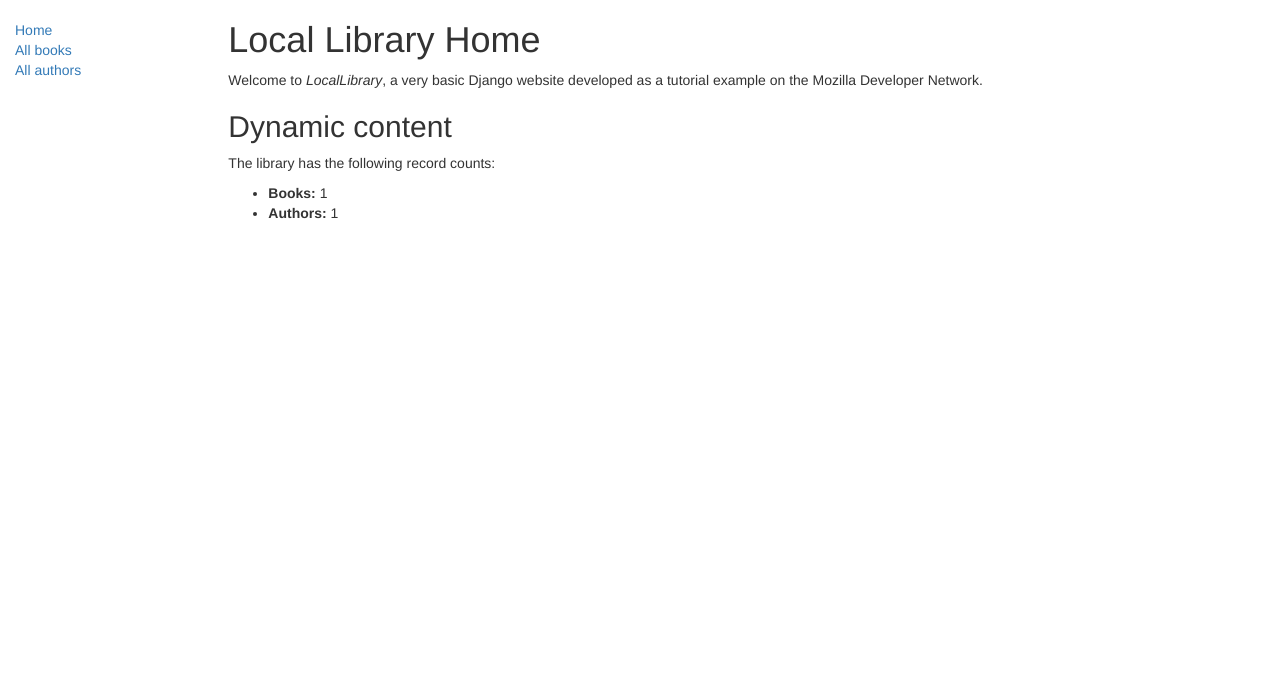
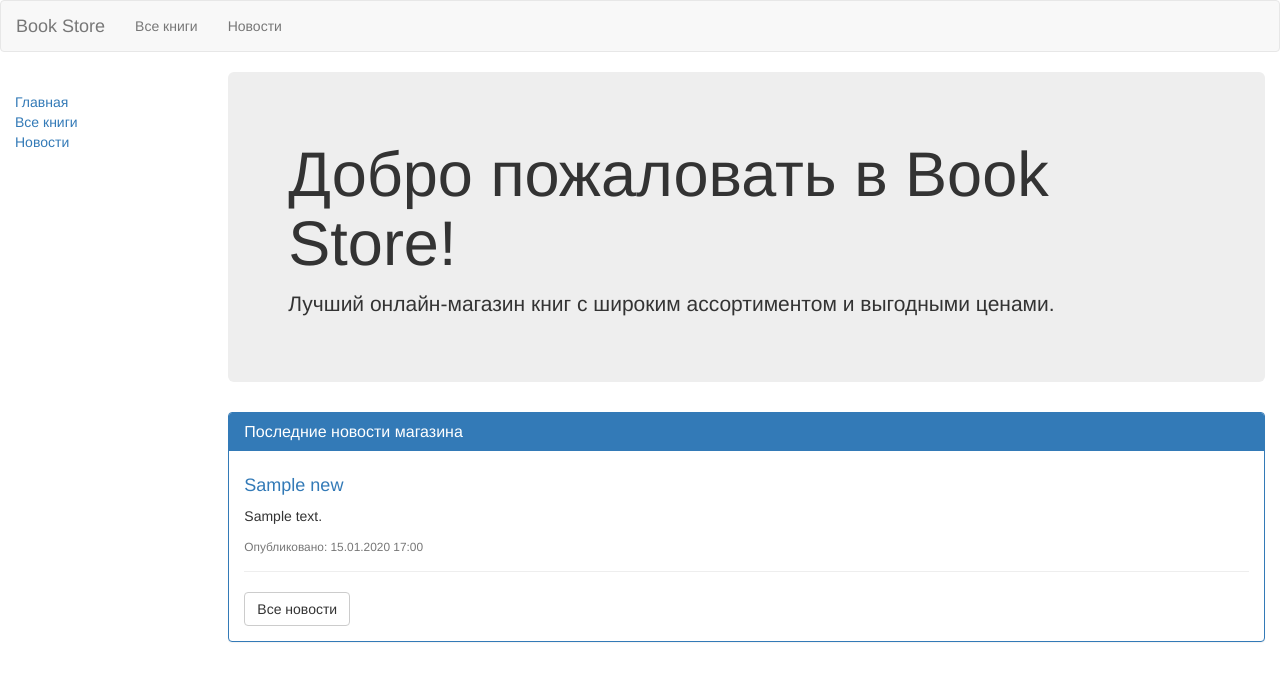
Before and after one commit to AnastasiaBosch/hab, a Django app: page /catalog/ in a window 1280 px wide. Shown: the top 681 px of the page. Run offline with Django 5.2, Linux system fonts and the light colour scheme; tables that the repository leaves empty hold one stand-in row (values such as "Sample post"); some libraries are stand-ins or nearby versions.

Commit message:
исправлена главная страница и сделаны новости

```diff
--- a/nl/catalog/models.py
+++ b/nl/catalog/models.py
@@ -58,3 +58,17 @@ class Author(models.Model):
         String for representing the Model object.
         """
         return '%s, %s' % (self.last_name, self.first_name)
+
+class News(models.Model):
+    title = models.CharField(max_length=200, verbose_name="Заголовок новости")
+    content = models.TextField(verbose_name="Содержание новости")
+    published_date = models.DateTimeField(auto_now_add=True, verbose_name="Дата публикации")
+    is_published = models.BooleanField(default=True, verbose_name="Опубликовано")
+
+    class Meta:
+        ordering = ['-published_date']
+        verbose_name = 'Новость'
+        verbose_name_plural = 'Новости'
+
+    def __str__(self):
+        return self.title
--- a/nl/catalog/templates/base_generic.html
+++ b/nl/catalog/templates/base_generic.html
@@ -1,7 +1,7 @@
 <!doctype html>
 <html lang="en">
   <head>
-    {% block title %}<title>Local Library</title>{% endblock %}
+    {% block title %}<title>Book Store</title>{% endblock %}
     <meta charset="utf-8" />
     <meta name="viewport" content="width=device-width, initial-scale=1" />
     <link
@@ -16,19 +16,67 @@
   </head>
 
   <body>
+    <!-- Навигационная панель -->
+    <nav class="navbar navbar-default">
+      <div class="container-fluid">
+        <div class="navbar-header">
+          <button type="button" class="navbar-toggle collapsed" data-toggle="collapse" data-target="#navbar-collapse">
+            <span class="sr-only">Toggle navigation</span>
+            <span class="icon-bar"></span>
+            <span class="icon-bar"></span>
+            <span class="icon-bar"></span>
+          </button>
+          <a class="navbar-brand" href="{% url 'index' %}">Book Store</a>
+        </div>
+
+        <div class="collapse navbar-collapse" id="navbar-collapse">
+          <ul class="nav navbar-nav">
+            <!-- Убрали "Главная" так как есть логотип -->
+            <li><a href="{% url 'books' %}">Все книги</a></li> <!-- Было "Каталог книг" -->
+            <li><a href="{% url 'news' %}">Новости</a></li>
+          </ul>
+
+          <ul class="nav navbar-nav navbar-right">
+            <!-- Оставляем пустым пока не реализуем функционал -->
+          </ul>
+        </div>
+      </div>
+    </nav>
+
     <div class="container-fluid">
       <div class="row">
         <div class="col-sm-2">
           {% block sidebar %}
             <ul class="sidebar-nav">
-              <li><a href="{% url 'index' %}">Home</a></li>
-              <li><a href="">All books</a></li>
-              <li><a href="">All authors</a></li>
+              <!-- Убрали "Все книги" так как теперь это в верхнем меню -->
+              <li><a href="{% url 'index' %}">Главная</a></li>
+              <li><a href="{% url 'books' %}">Все книги</a></li> <!-- Оставляем для навигации -->
+              <li><a href="{% url 'news' %}">Новости</a></li>
             </ul>
           {% endblock %}
         </div>
-        <div class="col-sm-10 ">{% block content %}{% endblock %}</div>
+        <div class="col-sm-10">
+          {% block content %}{% endblock %}
+        </div>
       </div>
+
+      {% block pagination %}
+        {% if is_paginated %}
+          <div class="pagination">
+            <span class="page-links">
+              {% if page_obj.has_previous %}
+                <a href="{{ request.path }}?page={{ page_obj.previous_page_number }}">предыдущая</a>
+              {% endif %}
+              <span class="page-current">
+                Страница {{ page_obj.number }} из {{ page_obj.paginator.num_pages }}.
+              </span>
+              {% if page_obj.has_next %}
+                <a href="{{ request.path }}?page={{ page_obj.next_page_number }}">следующая</a>
+              {% endif %}
+            </span>
+          </div>
+        {% endif %}
+      {% endblock %}
     </div>
   </body>
 </html>
--- a/nl/catalog/templates/index.html
+++ b/nl/catalog/templates/index.html
@@ -1,16 +1,34 @@
 {% extends "base_generic.html" %}
 
 {% block content %}
-<h1>Local Library Home</h1>
+<div class="jumbotron">
+  <h1>Добро пожаловать в Book Store!</h1>
+  <p>Лучший онлайн-магазин книг с широким ассортиментом и выгодными ценами.</p>
+</div>
 
-  <p>Welcome to <em>LocalLibrary</em>, a very basic Django website developed as a tutorial example on the Mozilla Developer Network.</p>
-
-<h2>Dynamic content</h2>
-
-  <p>The library has the following record counts:</p>
-  <ul>
-    <li><strong>Books:</strong> {{ num_books }}</li>
-    <li><strong>Authors:</strong> {{ num_authors }}</li>
-  </ul>
-
+<div class="row">
+  <div class="col-md-12">
+    <div class="panel panel-primary">
+      <div class="panel-heading">
+        <h3 class="panel-title">Последние новости магазина</h3>
+      </div>
+      <div class="panel-body">
+        {% if news_list %}
+          {% for news in news_list %}
+            <div class="news-item" style="margin-bottom: 20px; padding-bottom: 15px; border-bottom: 1px solid #eee;">
+              <h4><a href="{% url 'news-detail' news.pk %}">{{ news.title }}</a></h4>
+              <p>{{ news.content|truncatewords:50 }}</p>
+              <small class="text-muted">
+                Опубликовано: {{ news.published_date|date:"d.m.Y H:i" }}
+              </small>
+            </div>
+          {% endfor %}
+          <a href="{% url 'news' %}" class="btn btn-default">Все новости</a>
+        {% else %}
+          <p>Пока нет новостей.</p>
+        {% endif %}
+      </div>
+    </div>
+  </div>
+</div>
 {% endblock %}
--- a/nl/catalog/urls.py
+++ b/nl/catalog/urls.py
@@ -4,4 +4,8 @@ from . import views
 
 urlpatterns = [
     path('', views.index, name='index'),
+    path('books/', views.BookListView.as_view(), name='books'),
+    path('book/<int:pk>/', views.BookDetailView.as_view(), name='book-detail'),
+    path('news/', views.NewsListView.as_view(), name='news'),
+    path('news/<int:pk>/', views.NewsDetailView.as_view(), name='news-detail'),
 ]
--- a/nl/catalog/views.py
+++ b/nl/catalog/views.py
@@ -1,5 +1,6 @@
 from django.shortcuts import render
-from .models import Book, Author, Genre
+from .models import Book, Author, Genre, News
+from django.views import generic
 
 def index(request):
     """
@@ -8,10 +9,45 @@ def index(request):
     # Генерация "количеств" некоторых главных объектов
     num_books=Book.objects.all().count()
     num_authors=Author.objects.count()  # Метод 'all()' применён по умолчанию.
+    num_genres = Genre.objects.count()
+    num_news = News.objects.filter(is_published=True).count()
+
+    # Последние 5 новостей
+    news_list = News.objects.filter(is_published=True).order_by('-published_date')[:5]
 
     # Отрисовка HTML-шаблона index.html с данными внутри
-    # переменной контекста context
     return render(
         request,
         'index.html',
-        context={'num_books':num_books,'num_authors':num_authors},)
+        context={
+            'num_books': num_books,
+            'num_authors': num_authors,
+            'num_genres': num_genres,
+            'num_news': num_news,
+            'news_list': news_list,
+        }
+    )
+
+class BookListView(generic.ListView):
+    model = Book
+    paginate_by = 10
+
+class BookDetailView(generic.DetailView):
+    model = Book
+
+# Добавим представление для списка всех новостей
+class NewsListView(generic.ListView):
+    model = News
+    template_name = 'catalog/news_list.html'
+    paginate_by = 10
+
+    def get_queryset(self):
+        return News.objects.filter(is_published=True).order_by('-published_date')
+
+# Добавим представление для детального просмотра новости
+class NewsDetailView(generic.DetailView):
+    model = News
+    template_name = 'catalog/news_detail.html'
+
+    def get_queryset(self):
+        return News.objects.filter(is_published=True)
--- a/nl/nl/settings.py
+++ b/nl/nl/settings.py
@@ -11,6 +11,7 @@ https://docs.djangoproject.com/en/6.0/ref/settings/
 """
 
 from pathlib import Path
+import os
 
 # Build paths inside the project like this: BASE_DIR / 'subdir'.
 BASE_DIR = Path(__file__).resolve().parent.parent
```
Also changed, not shown: nl/catalog/admin.py (+8 -1 lines), nl/catalog/templates/catalog/book_detail.html (added, +21 -0 lines), nl/catalog/templates/catalog/book_list.html (added, +19 -0 lines), nl/catalog/templates/catalog/news_detail.html (added, +26 -0 lines), nl/catalog/templates/catalog/news_list.html (added, +42 -0 lines), nl/catalog/migrations/0003_news.py (added).
